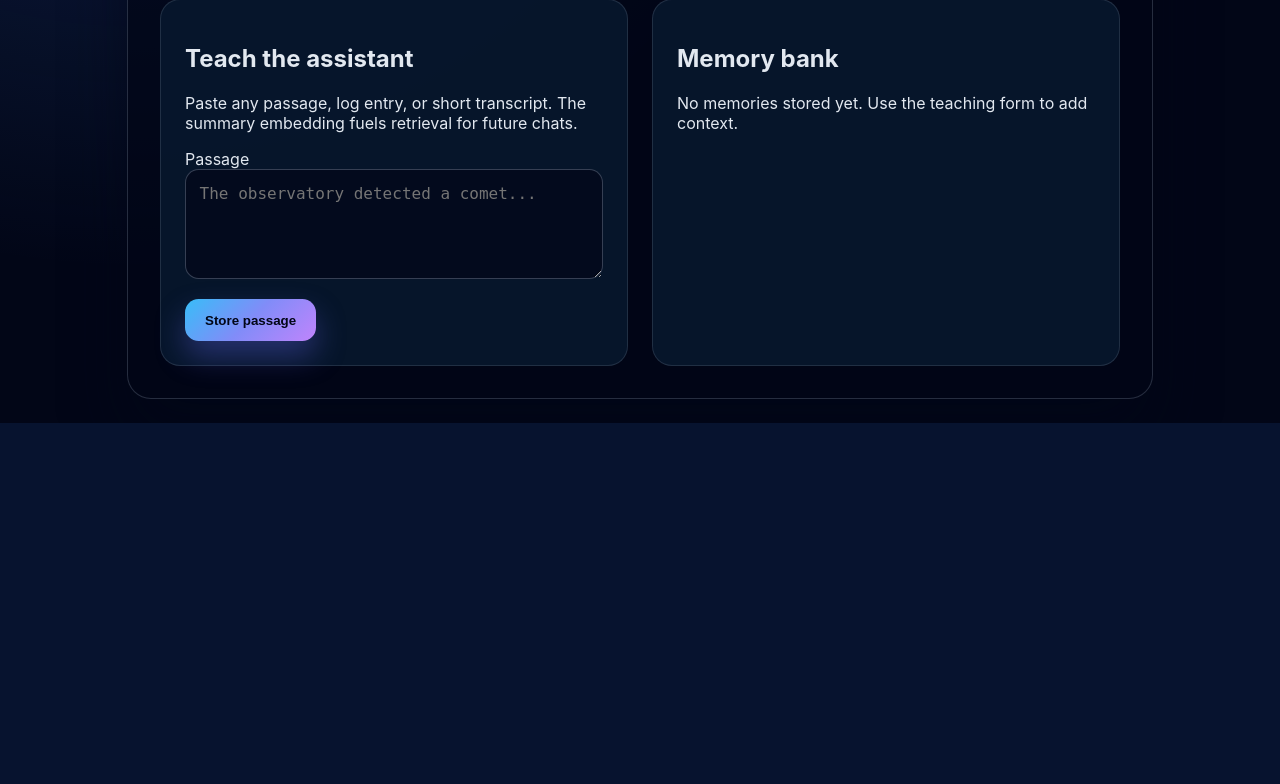
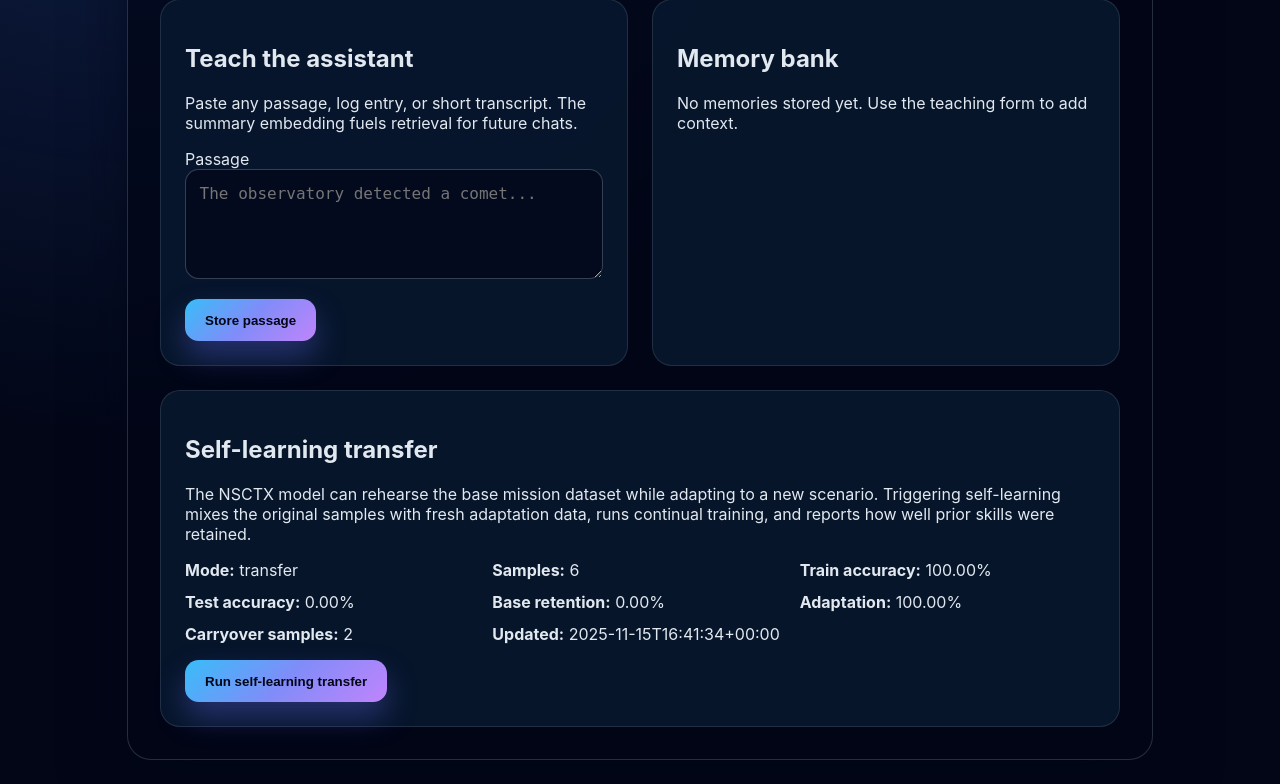
Before and after one commit to RicktoriousLimited/fuzzy-guide, a PHP site: page /php-app/index.php in a window 1280 px wide. Shown: the part 674-1458 px from the top of the page. Before the commit the page ends 1097 px from the top, so only its background shows below. Run offline with PHP 8.4, Linux system fonts and the light colour scheme; some libraries are stand-ins or nearby versions.

Commit message:
Add self-learning transfer pipeline

```diff
--- a/php-app/index.php
+++ b/php-app/index.php
@@ -33,6 +33,30 @@ function nsctxDisplayRole(string $role): string
     return ucfirst($role);
 }
 
+/**
+ * @return array<int, array{label: string, modalities: array<string, mixed>}>
+ */
+function nsctxLoadDatasetSamples(string $path): array
+{
+    if (!is_file($path)) {
+        return [];
+    }
+
+    $raw = file_get_contents($path);
+    if ($raw === false) {
+        return [];
+    }
+
+    try {
+        $decoded = json_decode($raw, true, flags: JSON_THROW_ON_ERROR);
+    } catch (Throwable $exception) {
+        return [];
+    }
+
+    $samples = $decoded['samples'] ?? [];
+    return is_array($samples) ? $samples : [];
+}
+
 $storage = new Storage(__DIR__ . '/storage/model.json');
 $model = new NSCTXModel($storage);
 
@@ -46,6 +70,7 @@ $error = null;
 $chatResult = null;
 $latestMemory = null;
 $chatInput = '';
+$trainingMetrics = $model->getLastMetrics();
 
 if ($_SERVER['REQUEST_METHOD'] === 'POST') {
     $action = $_POST['action'] ?? '';
@@ -78,12 +103,22 @@ if ($_SERVER['REQUEST_METHOD'] === 'POST') {
             $chatHistory = nsctxDefaultChatHistory();
             $_SESSION['chat_history'] = $chatHistory;
             $message = 'Conversation reset.';
+        } elseif ($action === 'self_learn') {
+            $baseSamples = nsctxLoadDatasetSamples(__DIR__ . '/data/dataset.json');
+            $adaptSamples = nsctxLoadDatasetSamples(__DIR__ . '/data/adaptation.json');
+            if ($baseSamples === [] && $adaptSamples === []) {
+                throw new InvalidArgumentException('No dataset samples available for transfer learning.');
+            }
+            $trainingMetrics = $model->transferLearn($baseSamples, $adaptSamples, 0.35);
+            $message = 'Self-learning transfer complete.';
         } else {
             $error = 'Unknown action.';
         }
     } catch (Throwable $exception) {
         $error = $exception->getMessage();
     }
+
+    $trainingMetrics = $model->getLastMetrics();
 }
 
 $memoryBank = $model->getMemoryBank();
@@ -346,6 +381,37 @@ $memoryBank = $model->getMemoryBank();
             <?php endif; ?>
         </section>
     </div>
+
+    <section class="panel" style="margin-top: 1.5rem;">
+        <h2>Self-learning transfer</h2>
+        <p>The NSCTX model can rehearse the base mission dataset while adapting to a new scenario. Triggering self-learning
+            mixes the original samples with fresh adaptation data, runs continual training, and reports how well prior skills
+            were retained.</p>
+        <?php if ($trainingMetrics !== null): ?>
+            <ul style="list-style: none; padding: 0; margin: 1rem 0; display: grid; grid-template-columns: repeat(auto-fit, minmax(220px, 1fr)); gap: 0.75rem;">
+                <li><strong>Mode:</strong> <?php echo htmlspecialchars($trainingMetrics['mode'] ?? 'standard', ENT_QUOTES | ENT_SUBSTITUTE, 'UTF-8'); ?></li>
+                <li><strong>Samples:</strong> <?php echo (int) ($trainingMetrics['sample_count'] ?? 0); ?></li>
+                <li><strong>Train accuracy:</strong> <?php echo number_format(($trainingMetrics['train_accuracy'] ?? 0.0) * 100, 2); ?>%</li>
+                <li><strong>Test accuracy:</strong> <?php echo number_format(($trainingMetrics['test_accuracy'] ?? 0.0) * 100, 2); ?>%</li>
+                <?php if (isset($trainingMetrics['base_retention'])): ?>
+                    <li><strong>Base retention:</strong> <?php echo $trainingMetrics['base_retention'] === null ? 'n/a' : number_format($trainingMetrics['base_retention'] * 100, 2) . '%'; ?></li>
+                <?php endif; ?>
+                <?php if (isset($trainingMetrics['adapt_performance'])): ?>
+                    <li><strong>Adaptation:</strong> <?php echo $trainingMetrics['adapt_performance'] === null ? 'n/a' : number_format($trainingMetrics['adapt_performance'] * 100, 2) . '%'; ?></li>
+                <?php endif; ?>
+                <?php if (isset($trainingMetrics['carryover_samples'])): ?>
+                    <li><strong>Carryover samples:</strong> <?php echo (int) $trainingMetrics['carryover_samples']; ?></li>
+                <?php endif; ?>
+                <li><strong>Updated:</strong> <?php echo htmlspecialchars((string) ($trainingMetrics['trained_at'] ?? 'n/a'), ENT_QUOTES | ENT_SUBSTITUTE, 'UTF-8'); ?></li>
+            </ul>
+        <?php else: ?>
+            <p>No training run recorded yet. Use the button below to perform the first self-learning pass.</p>
+        <?php endif; ?>
+        <form method="post" style="margin-top: 1rem;">
+            <input type="hidden" name="action" value="self_learn">
+            <button type="submit">Run self-learning transfer</button>
+        </form>
+    </section>
 </div>
 </body>
 </html>
--- a/php-app/src/NSCTX/Model/NSCTXModel.php
+++ b/php-app/src/NSCTX/Model/NSCTXModel.php
@@ -171,89 +171,64 @@ final class NSCTXModel
             throw new \InvalidArgumentException('Training dataset is empty.');
         }
 
-        $sampleCount = count($dataset);
-        $trainCount = max(1, (int) floor($sampleCount * $trainRatio));
-        $trainSet = array_slice($dataset, 0, $trainCount);
-        $testSet = array_slice($dataset, $trainCount);
+        $metrics = $this->runTrainingPipeline($dataset, $trainRatio, $ewcLambda);
+        $this->state['metrics'] = $metrics;
+        $this->storage->save($this->state);
 
-        $preparedTexts = array_map(function (array $item): array {
-            $modalities = $item['modalities'] ?? [];
-            return $this->prepareConversationInput($modalities['text'] ?? '');
-        }, $trainSet);
+        return $metrics;
+    }
 
-        $this->textEncoder->fit(array_map(
-            static fn (array $prepared): string => $prepared['summary'],
-            $preparedTexts
-        ));
-        $this->state['vocabulary'] = $this->textEncoder->getVocabulary();
-
-        $speakerProfiles = $this->state['speaker_profiles'] ?? [];
-        foreach ($preparedTexts as $prepared) {
-            foreach ($prepared['speakers'] as $role => $count) {
-                $speakerProfiles[$role] = ($speakerProfiles[$role] ?? 0) + $count;
-            }
-        }
-        $this->state['speaker_profiles'] = $speakerProfiles;
-
-        $prototypes = [];
-        $alphaAccumulator = [];
-        $featureVectors = [];
-        $labelSequence = [];
-        foreach ($trainSet as $sample) {
-            $encoded = $this->encodeModalities($sample['modalities']);
-            $label = $sample['label'];
-            $prototypes[$label][] = $encoded['hub_state'];
-            $featureVectors[] = $encoded['hub_state'];
-            $labelSequence[] = $label;
-            foreach ($encoded['modal_weights'] as $name => $weight) {
-                $alphaAccumulator[$name] = ($alphaAccumulator[$name] ?? 0.0) + $weight;
-            }
+    /**
+     * Blend a base dataset with an adaptation dataset for continual learning.
+     *
+     * @param array<int, array{label: string, modalities: array<string, mixed>}> $baseDataset
+     * @param array<int, array{label: string, modalities: array<string, mixed>}> $adaptDataset
+     * @return array{
+     *     train_accuracy: float,
+     *     test_accuracy: float,
+     *     trained_at: string,
+     *     sample_count: int,
+     *     mode: string,
+     *     carryover_samples: int,
+     *     base_retention: float|null,
+     *     adapt_performance: float|null
+     * }
+     */
+    public function transferLearn(
+        array $baseDataset,
+        array $adaptDataset,
+        float $carryoverRatio = 0.3,
+        float $trainRatio = 0.8,
+        float $ewcLambda = 0.2
+    ): array {
+        if ($baseDataset === [] && $adaptDataset === []) {
+            throw new \InvalidArgumentException('Provide at least one dataset for transfer learning.');
         }
 
-        $labelIndex = $this->buildLabelIndex($labelSequence);
-        $this->state['label_index'] = $labelIndex;
-
-        $alpha = [];
-        $modalities = array_keys($alphaAccumulator);
-        if ($modalities !== []) {
-            $counts = [];
-            foreach ($modalities as $name) {
-                $counts[] = $alphaAccumulator[$name];
-            }
-            $normalized = Math::softmax($counts);
-            foreach ($modalities as $index => $name) {
-                $alpha[$name] = $normalized[$index] ?? (1.0 / max(count($modalities), 1));
-            }
+        $carryoverRatio = max(0.0, min(1.0, $carryoverRatio));
+        $carryoverSamples = 0;
+        $workingDataset = $adaptDataset;
+        if ($baseDataset !== [] && $carryoverRatio > 0.0) {
+            $carryoverSamples = max(1, (int) floor(count($baseDataset) * $carryoverRatio));
+            $baseCopy = $baseDataset;
+            shuffle($baseCopy);
+            $workingDataset = array_merge(
+                $workingDataset,
+                array_slice($baseCopy, 0, min($carryoverSamples, count($baseCopy)))
+            );
         }
 
-        $oldPrototypes = $this->state['prototypes'] ?? [];
-        $finalPrototypes = [];
-        foreach ($prototypes as $label => $vectors) {
-            $mean = Vector::average($vectors);
-            if (isset($oldPrototypes[$label])) {
-                $finalPrototypes[$label] = $this->elasticCombine($oldPrototypes[$label], $mean, $ewcLambda);
-            } else {
-                $finalPrototypes[$label] = $mean;
-            }
+        if ($workingDataset === []) {
+            $workingDataset = $baseDataset;
+            $carryoverSamples = count($baseDataset);
         }
 
-        $timestamp = (new DateTimeImmutable('now', new DateTimeZone('UTC')))->format(DateTimeInterface::ATOM);
-        $this->state['trained_at'] = $timestamp;
-        $this->state['prototypes'] = $finalPrototypes;
-        $this->state['alpha'] = $alpha;
-        $this->trainDeepNetwork($featureVectors, $labelSequence, $labelIndex, $sampleCount);
-
-        $trainAccuracy = $this->evaluate($trainSet);
-        $testAccuracy = $testSet === [] ? $trainAccuracy : $this->evaluate($testSet);
-
-        $metrics = [
-            'train_accuracy' => $trainAccuracy,
-            'test_accuracy' => $testAccuracy,
-            'trained_at' => $timestamp,
-            'sample_count' => $sampleCount,
-        ];
+        $metrics = $this->runTrainingPipeline($workingDataset, $trainRatio, $ewcLambda);
+        $metrics['mode'] = 'transfer';
+        $metrics['carryover_samples'] = $carryoverSamples;
+        $metrics['base_retention'] = $baseDataset === [] ? null : $this->evaluate($baseDataset);
+        $metrics['adapt_performance'] = $adaptDataset === [] ? null : $this->evaluate($adaptDataset);
         $this->state['metrics'] = $metrics;
-
         $this->storage->save($this->state);
 
         return $metrics;
@@ -474,6 +449,95 @@ final class NSCTXModel
         }
 
         return $targets;
+    }
+
+    /**
+     * @param array<int, array{label: string, modalities: array<string, mixed>}> $dataset
+     * @return array{train_accuracy: float, test_accuracy: float, trained_at: string, sample_count: int}
+     */
+    private function runTrainingPipeline(array $dataset, float $trainRatio, float $ewcLambda): array
+    {
+        $sampleCount = count($dataset);
+        $trainCount = max(1, (int) floor($sampleCount * $trainRatio));
+        $trainSet = array_slice($dataset, 0, $trainCount);
+        $testSet = array_slice($dataset, $trainCount);
+
+        $preparedTexts = array_map(function (array $item): array {
+            $modalities = $item['modalities'] ?? [];
+            return $this->prepareConversationInput($modalities['text'] ?? '');
+        }, $trainSet);
+
+        $this->textEncoder->fit(array_map(
+            static fn (array $prepared): string => $prepared['summary'],
+            $preparedTexts
+        ));
+        $this->state['vocabulary'] = $this->textEncoder->getVocabulary();
+
+        $speakerProfiles = $this->state['speaker_profiles'] ?? [];
+        foreach ($preparedTexts as $prepared) {
+            foreach ($prepared['speakers'] as $role => $count) {
+                $speakerProfiles[$role] = ($speakerProfiles[$role] ?? 0) + $count;
+            }
+        }
+        $this->state['speaker_profiles'] = $speakerProfiles;
+
+        $prototypes = [];
+        $alphaAccumulator = [];
+        $featureVectors = [];
+        $labelSequence = [];
+        foreach ($trainSet as $sample) {
+            $encoded = $this->encodeModalities($sample['modalities']);
+            $label = $sample['label'];
+            $prototypes[$label][] = $encoded['hub_state'];
+            $featureVectors[] = $encoded['hub_state'];
+            $labelSequence[] = $label;
+            foreach ($encoded['modal_weights'] as $name => $weight) {
+                $alphaAccumulator[$name] = ($alphaAccumulator[$name] ?? 0.0) + $weight;
+            }
+        }
+
+        $labelIndex = $this->buildLabelIndex($labelSequence);
+        $this->state['label_index'] = $labelIndex;
+
+        $alpha = [];
+        $modalities = array_keys($alphaAccumulator);
+        if ($modalities !== []) {
+            $counts = [];
+            foreach ($modalities as $name) {
+                $counts[] = $alphaAccumulator[$name];
+            }
+            $normalized = Math::softmax($counts);
+            foreach ($modalities as $index => $name) {
+                $alpha[$name] = $normalized[$index] ?? (1.0 / max(count($modalities), 1));
+            }
+        }
+
+        $oldPrototypes = $this->state['prototypes'] ?? [];
+        $finalPrototypes = [];
+        foreach ($prototypes as $label => $vectors) {
+            $mean = Vector::average($vectors);
+            if (isset($oldPrototypes[$label])) {
+                $finalPrototypes[$label] = $this->elasticCombine($oldPrototypes[$label], $mean, $ewcLambda);
+            } else {
+                $finalPrototypes[$label] = $mean;
+            }
+        }
+
+        $timestamp = (new DateTimeImmutable('now', new DateTimeZone('UTC')))->format(DateTimeInterface::ATOM);
+        $this->state['trained_at'] = $timestamp;
+        $this->state['prototypes'] = $finalPrototypes;
+        $this->state['alpha'] = $alpha;
+        $this->trainDeepNetwork($featureVectors, $labelSequence, $labelIndex, $sampleCount);
+
+        $trainAccuracy = $this->evaluate($trainSet);
+        $testAccuracy = $testSet === [] ? $trainAccuracy : $this->evaluate($testSet);
+
+        return [
+            'train_accuracy' => $trainAccuracy,
+            'test_accuracy' => $testAccuracy,
+            'trained_at' => $timestamp,
+            'sample_count' => $sampleCount,
+        ];
     }
 
     /**
```
Also changed, not shown: php-app/data/adaptation.json (added, +36 -0 lines), php-app/transfer.php (added, +76 -0 lines), tests/Unit/TransferLearningTest.php (added, +74 -0 lines), README.md.
